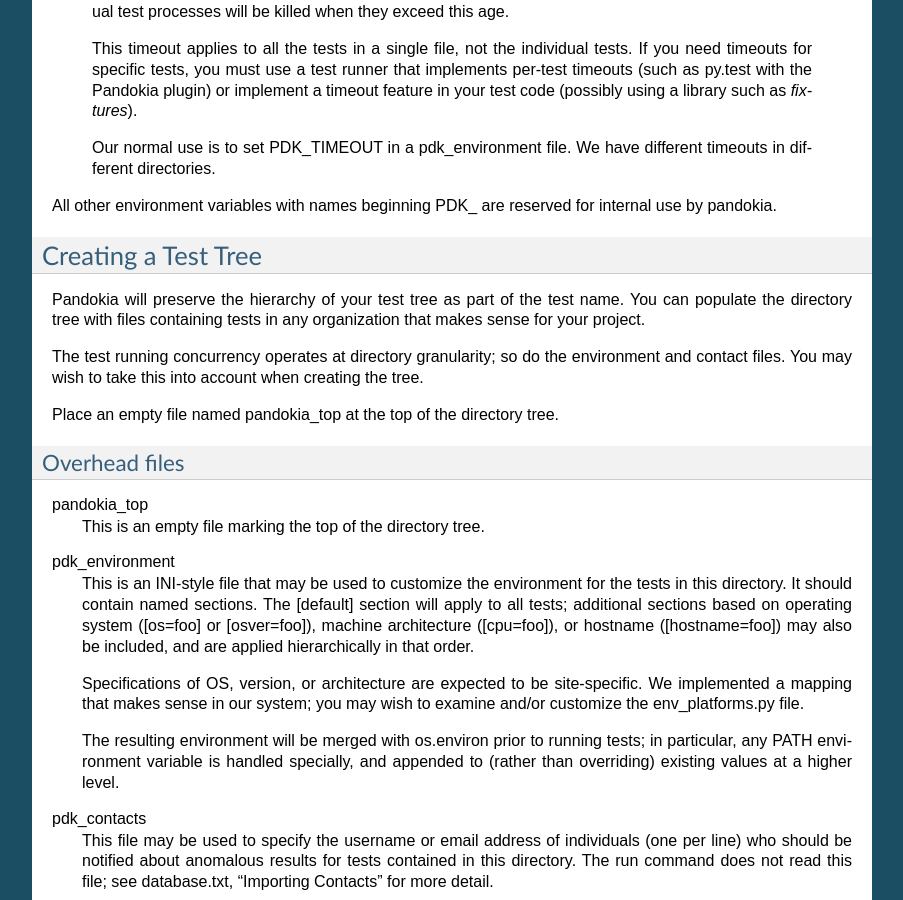
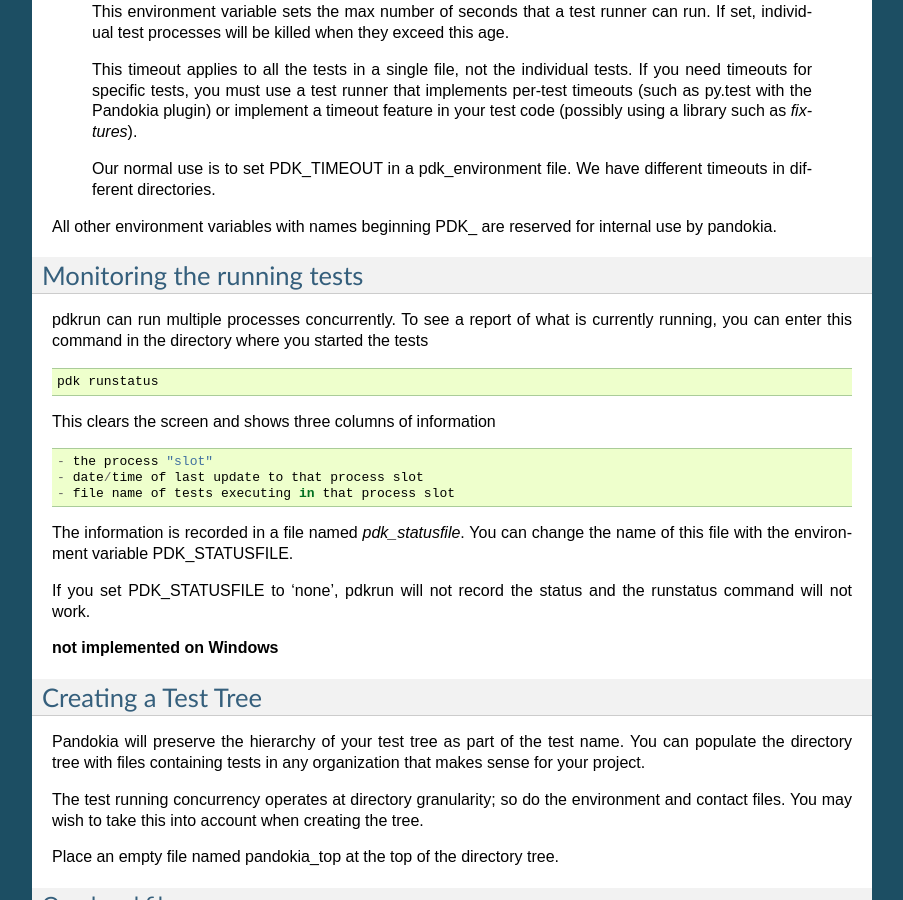
Before and after one commit to spacetelescope/pandokia, a Sphinx documentation site: the page built from doc/source/run_tests.txt, in a window 1280 px wide and 900 px high, scrolled down 2564 px. Shown: the whole window, without its empty margins (198-1101 px from the left). Built offline with Sphinx 7.4.7, drawn with Linux system fonts in a browser that asks for light colours; formulas are drawn with MathJax 3; some of the changed text lies outside the part shown.

Commit message:
pdk runstatus doc
git-svn-id: https://svn.stsci.edu/svn/ssb/etal/pandokia/trunk@484 d34015c8-bcbb-4646-8ac8-8ba5febf221d

```diff
--- a/doc/source/run_tests.txt
+++ b/doc/source/run_tests.txt
@@ -41,7 +41,7 @@
 
         pdk run -r directory
 
-        pdk run -recursive directory
+        pdk run --recursive directory
 
  - If you want to run all the tests in a specific directory, you can give a list of specific directory names ::
 
@@ -51,7 +51,7 @@
 
         pdk run xyz*.py
 
-All of these cases create or append to a Pandokia Log File, which contains the results from
+All of these cases create or append to a Pandokia log file, which contains the results from
 all the tests.
 
 There is also a command "pdkrun" that you can use in place of "pdk run".  It exists principally so that I can type::
@@ -169,7 +169,29 @@
 All other environment variables with names beginning PDK\_ are reserved
 for internal use by pandokia.
 
+Monitoring the running tests
+--------------------------------------------------------------------------------
 
+pdkrun can run multiple processes concurrently.  To see a report
+of what is currently running, you can enter this command in the
+directory where you started the tests ::
+
+	pdk runstatus
+
+This clears the screen and shows three columns of information ::
+
+  - the process "slot"
+  - date/time of last update to that process slot
+  - file name of tests executing in that process slot
+
+The information is recorded in a file named `pdk_statusfile`.  You
+can change the name of this file with the environment variable
+PDK_STATUSFILE.
+
+If you set PDK_STATUSFILE to 'none', pdkrun will not record the
+status and the runstatus command will not work.
+
+**not implemented on Windows**
 
 Creating a Test Tree
 --------------------------------------------------------------------------------
```
